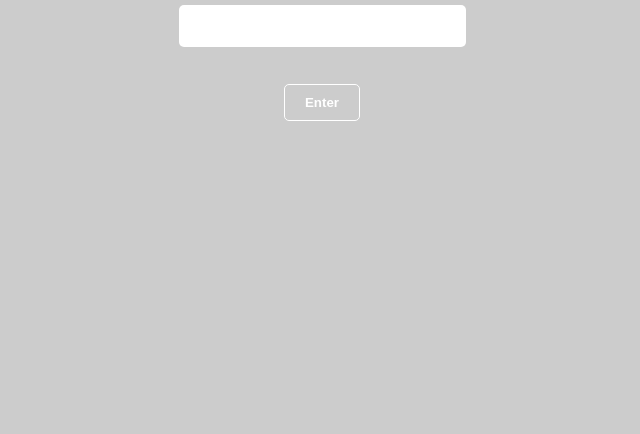
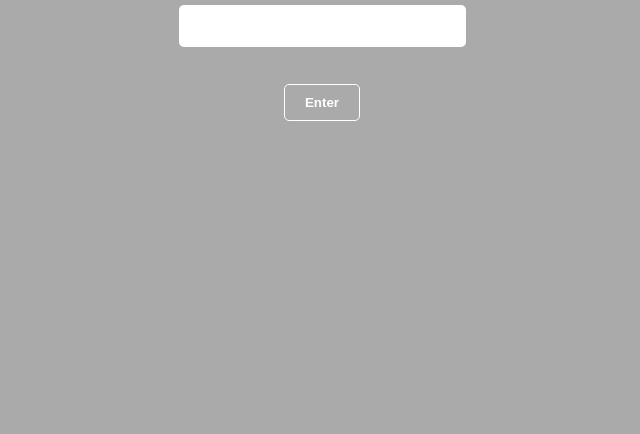
Before and after one commit to AshGarden/TodaysMissionList, a plain HTML site: page index.html in a window 1280 px wide. Shown: the part 366-800 px from the top of the page, without its empty margins (318-958 px from the left). Drawn offline with nearby package versions, Linux system fonts and the light colour scheme.

Commit message:
Update index.html

```diff
--- a/index.html
+++ b/index.html
@@ -11,7 +11,7 @@
 
 body {
             font-family: 'Kufam', 'Noto Sans JP', sans-serif;
-            background-color: #ccc;
+            background-color: #aaa;
             color: #fff;
             display: flex;
             justify-content: center;
@@ -54,7 +54,7 @@ body {
         /* Enterボタンのスタイル */
         .btn-top {
             color: #fff;
-            background: #ccc;
+            background: #aaa;
             border:1px solid #fff;
             position: relative;
             top: 17px;
```
